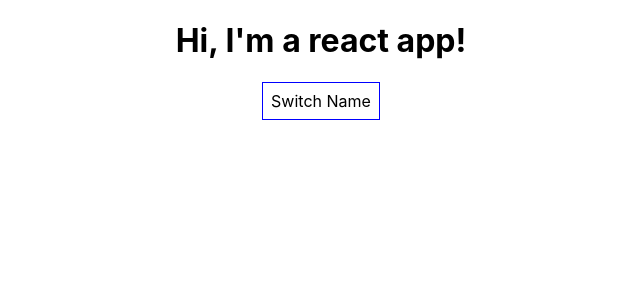
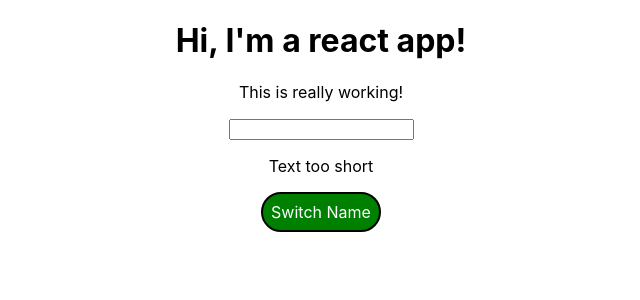
Before and after one commit to reeseglasscock/react_practice, a React (Create React App) app: page / in a window 1280 px wide. Shown: the top 300 px of the page, without its empty margins (319-959 px from the left). Built offline with nearby package versions, Linux system fonts and the light colour scheme.

Commit message:
update to include conditional styles

```diff
--- a/src/App.js
+++ b/src/App.js
@@ -1,36 +1,43 @@
 import React, { Component } from 'react';
 import './App.css';
 import Person from "./Person/Person";
+import Validator from "./ValidationComponent/ValidationComponent"
+import Radium from 'radium'
 
 class App extends Component {
   state = {
     persons: [
-      { name: 'Max', age: 30},
-      { name: 'Peter', age: 13},
-      { name: 'Stacie', age: 44},
+      { id: '1', name: 'Max', age: 30},
+      { id: '2', name: 'Peter', age: 13},
+      { id: '3', name: 'Stacie', age: 44},
     ],
-    showPersons: false
+    showPersons: false,
+    validator: {input: '', output: ''}
   }
 
-  switchNameHandler = () => {
-    // console.log(`I just go clicked!`)
-    this.setState({
-      persons: [
-        { name: 'Max', age: 10000 },
-        { name: 'Peter', age: 13 },
-        { name: 'Stacie', age: 44 },
-      ]
-    })
+  deletePersonHandler = (personIndex) => {
+    // const persons = this.state.persons.slice();
+    const persons = [...this.state.persons]
+    persons.splice(personIndex, 1)
+    this.setState({persons: persons})
   }
 
-  nameChangeHandler = (event) => {
-    this.setState({
-      persons: [
-        { name: 'Max', age: 30 },
-        { name: event.target.value, age: 13 },
-        { name: 'Stacie', age: 44 },
-      ]
+  nameChangeHandler = (event, id) => {
+    const personIndex = this.state.persons.findIndex(p => {
+      return p.id === id;
     })
+
+      const person = {
+        ...this.state.persons[personIndex]
+      }
+
+      person.name = event.target.value;
+
+      const persons = [...this.state.persons]
+      persons[personIndex] = person
+
+      this.setState({ persons: persons })
+
   }
 
   togglePersonsHandler = () => {
@@ -38,13 +45,24 @@ class App extends Component {
     this.setState({showPersons: !doesShow})
   }
 
+  textChangedHandler = (event) => {
+    const validator = event.target.value
+    this.setState({validator: {input: validator}})
+  }
+
   render() {
     const style = {
-      backgroundColor: 'white',
+      backgroundColor: 'green',
+      color: 'white',
       font: 'inherit',
-      border: '1px solid blue',
+      border: '2.5px solid black',
       padding: '8px',
-      cursor: 'pointer'
+      cursor: 'pointer',
+      borderRadius: '70px',
+      ':hover': {
+        backgroundColor: 'lightGreen',
+        color: 'black'
+      }
     }
 
     let persons = null
@@ -52,31 +70,60 @@ class App extends Component {
     if (this.state.showPersons) {
       persons = (
         <div>
-          <Person
-            name={this.state.persons[0].name}
-            age={this.state.persons[0].age} />
-          <Person
-            name={this.state.persons[1].name}
-            age={this.state.persons[1].age}
-            click={this.switchNameHandler}
-            changed={this.nameChangeHandler} />
-          <Person
-            name={this.state.persons[2].name}
-            age={this.state.persons[2].age} />
+          {this.state.persons.map((person, index) => {
+            return <Person
+            click={() => this.deletePersonHandler(index)}
+            name={person.name}
+            age={person.age}
+            key={person.id}
+            changed={(event) => this.nameChangeHandler(event, person.id)}/>
+          })}
         </div>
       )
+      style.backgroundColor = 'red'
+      style[':hover'] = {
+        backgroundColor: 'purple',
+          color: 'white'
+      }
     }
+
+    const classes = []
+    if (this.state.persons.length <= 2) {
+      classes.push('red');
+    }
+    if (this.state.persons.length <= 1) {
+      classes.push('bold')
+    }
+
+    let validatorInput = this.state.validator.input;
+    // let validatorOutput = '';
+
+    // if (this.state.validator.input) {
+    //   validatorOutput = (
+
+    //   )
+    // }
 
     return (
       <div className="App">
         <h1>Hi, I'm a react app!</h1>
+        <p className={classes.join(' ')}>This is really working!</p>
+        <div>
+          <input
+          type="text"
+          onKeyUp={(event) => this.textChangedHandler(event)}/>
+          <p>{validatorInput}</p>
+          <Validator
+            input={this.state.validator.input}
+          />
+        </div>
         <button
-        style={style}
-        onClick={this.togglePersonsHandler}>Switch Name</button>
+          style={style}
+          onClick={this.togglePersonsHandler}>Switch Name</button>
         {persons}
       </div>
     );
   }
 }
 
-export default App;
+export default Radium(App);
```
